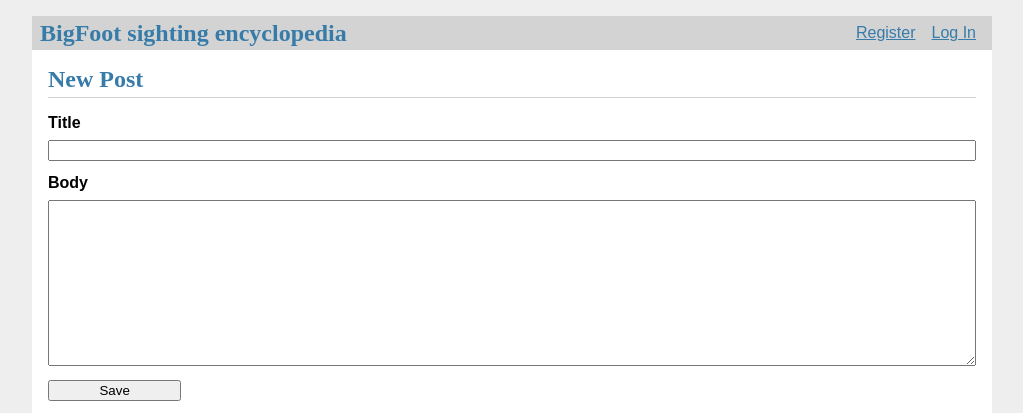
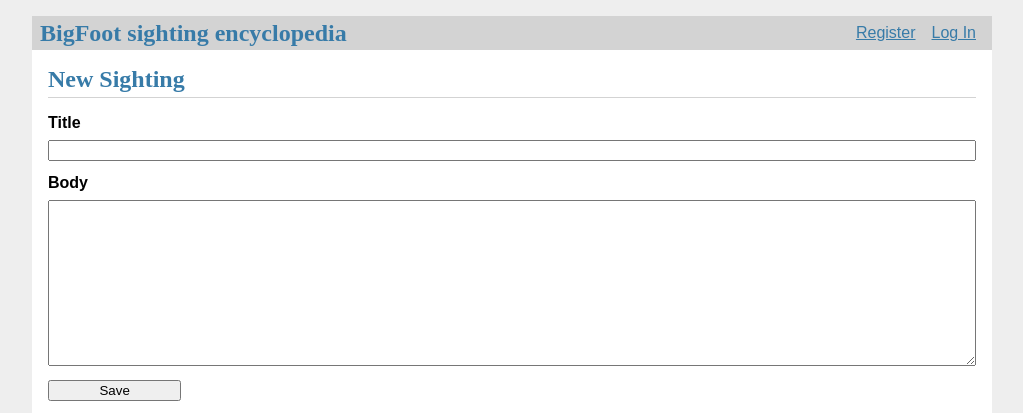
Before and after one commit to Sambsamb/SBminiproject3, a Flask app: template bigfoot/templates/blog/create.html in a window 1280 px wide. Shown: the top 413 px of the page, without its empty margins (128-1151 px from the left). Run offline with Flask 2, Linux system fonts and the light colour scheme; the template is opened without the code that fills it, so the values that code supplies are empty.

Commit message:
Comments

```diff
--- a/bigfoot/blog.py
+++ b/bigfoot/blog.py
@@ -2,10 +2,8 @@ from flask import (
     Blueprint, flash, g, redirect, render_template, request, url_for
 )
 from werkzeug.exceptions import abort
-
 from bigfoot.auth import login_required
 from bigfoot.db import get_db
-
 
 # Define the blueprint and register it in the application factory.
 bp = Blueprint('blog', __name__)
--- a/bigfoot/templates/blog/create.html
+++ b/bigfoot/templates/blog/create.html
@@ -1,7 +1,7 @@
 {% extends 'base.html' %}
 
 {% block header %}
-  <h1>{% block title %}New Post{% endblock %}</h1>
+  <h1>{% block title %}New Sighting{% endblock %}</h1>
 {% endblock %}
 
 {% block content %}
```
